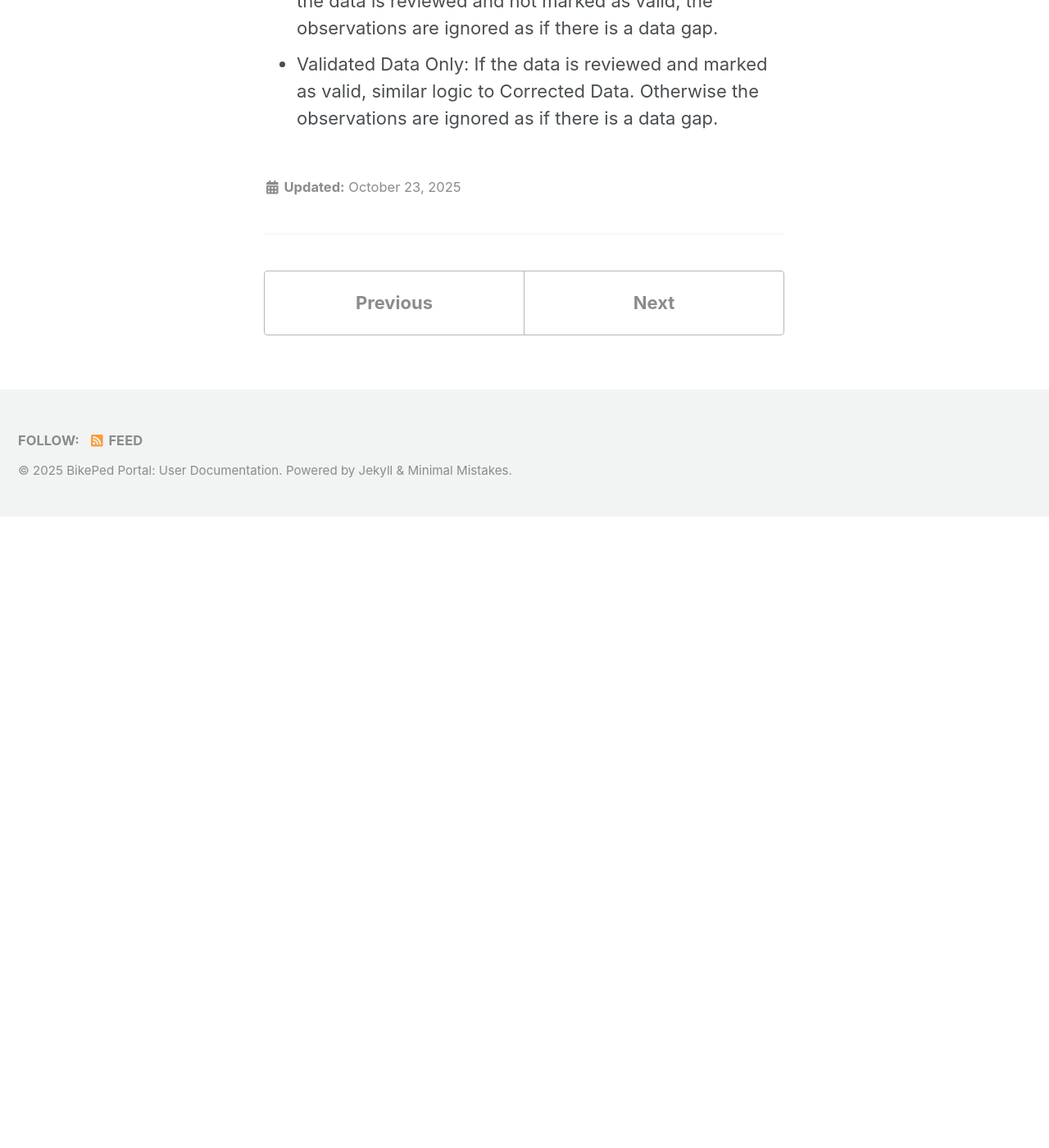
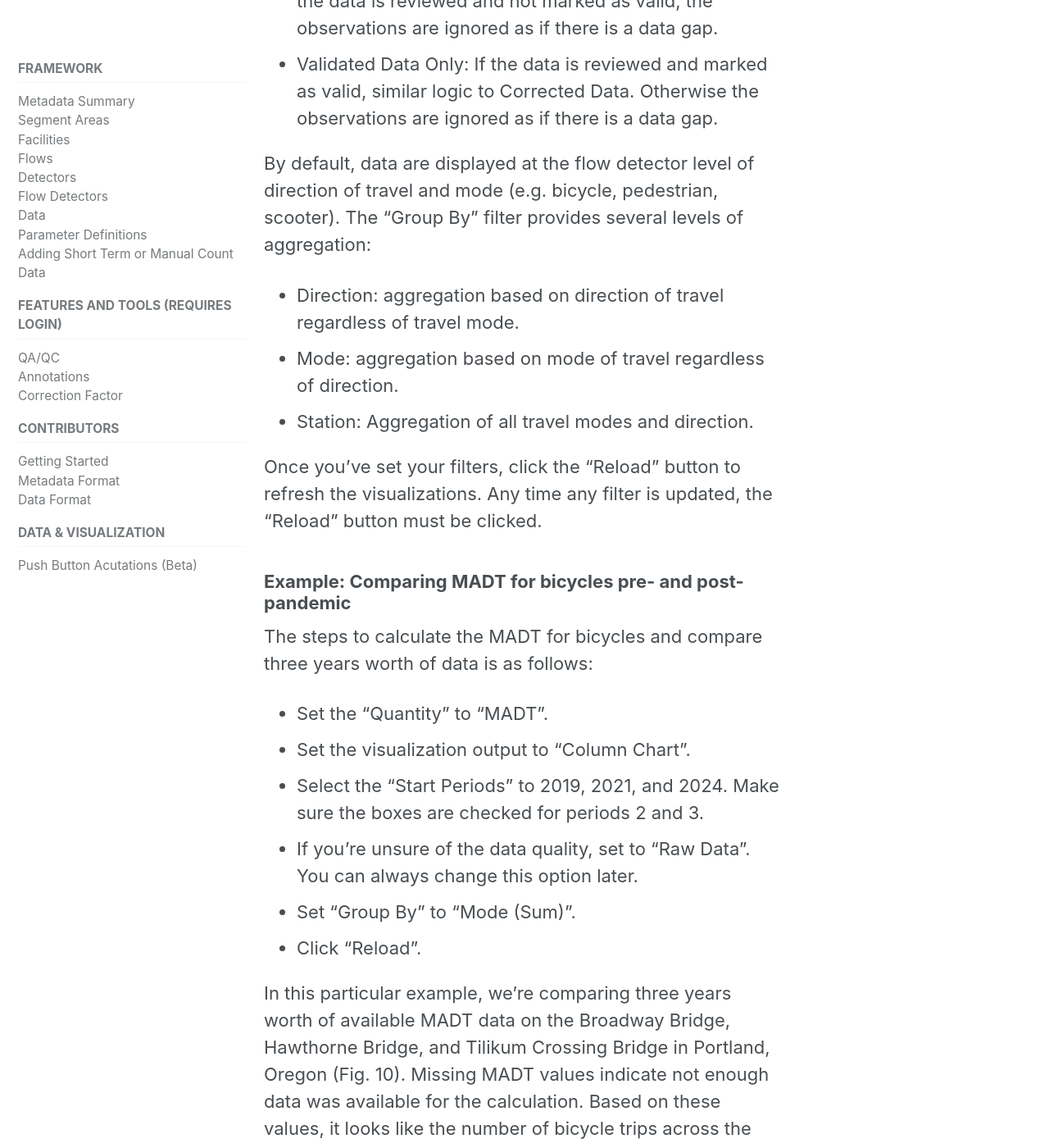
Before and after one commit to PSUTrec/documentation, a Jekyll site: the page built from _documents/15-exploreplus.md, in a window 1280 px wide and 1400 px high, scrolled down 8435 px. Shown: the whole window at 82% size. Built offline with Jekyll 4.4.1, drawn with Linux system fonts in a browser that asks for light colours; nearby versions of some CDN libraries; before the commit the page ends 9065 px from its top, so only the background shows below that; some of the changed text lies outside the part shown.

Commit message:
added example of using Explore+ page

```diff
--- a/_documents/15-exploreplus.md
+++ b/_documents/15-exploreplus.md
@@ -84,3 +84,22 @@ The level of data quality used for calculating the different quantities can also
 - Corrected Data: Uses corrected data (adjusted for known issues or biases) if available. Otherwise, it falls back to raw data.
 - Validated Data: If the data is not reviewed or is reviewed and marked as valid, similar logic to Corrected Data. If the data is reviewed and not marked as valid, the observations are ignored as if there is a data gap.
 - Validated Data Only: If the data is reviewed and marked as valid, similar logic to Corrected Data. Otherwise the observations are ignored as if there is a data gap.
+
+By default, data are displayed at the flow detector level of direction of travel and mode (e.g. bicycle, pedestrian, scooter). The "Group By" filter provides several levels of aggregation:
+
+- Direction: aggregation based on direction of travel regardless of travel mode.
+- Mode: aggregation based on mode of travel regardless of direction.
+- Station: Aggregation of all travel modes and direction.
+
+Once you've set your filters, click the "Reload" button to refresh the visualizations. Any time any filter is updated, the "Reload" button must be clicked.
+
+### Example: Comparing MADT for bicycles pre- and post-pandemic
+The steps to calculate the MADT for bicycles and compare three years worth of data is as follows:
+- Set the "Quantity" to "MADT".
+- Set the visualization output to "Column Chart".
+- Select the "Start Periods" to 2019, 2021, and 2024. Make sure the boxes are checked for periods 2 and 3.
+- If you're unsure of the data quality, set to "Raw Data". You can always change this option later.
+- Set "Group By" to "Mode (Sum)".
+- Click "Reload".
+
+In this particular example, we're comparing three years worth of available MADT data on the Broadway Bridge, Hawthorne Bridge, and Tilikum Crossing Bridge in Portland, Oregon (Fig. 10). Missing MADT values indicate not enough data was available for the calculation. Based on these values, it looks like the number of bicycle trips across the Tilikum Crossing Bridge are rebounding to pre-pandemic levels. Travel across Hawthorne Bridge remain lower, and not enough data are available for the Broadway Bridge.
```
Also changed, not shown: assets/images/explore_fig10.png (added).
